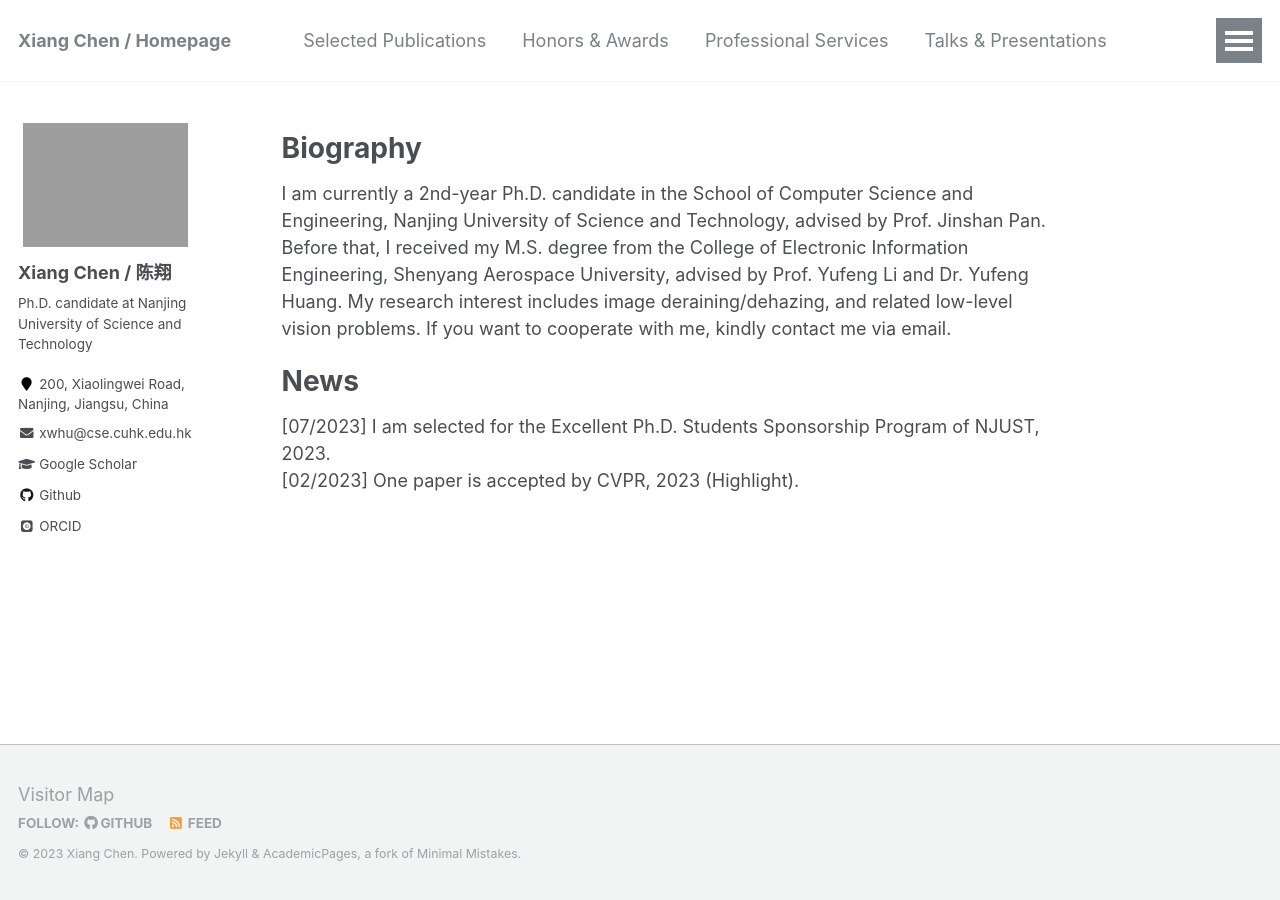
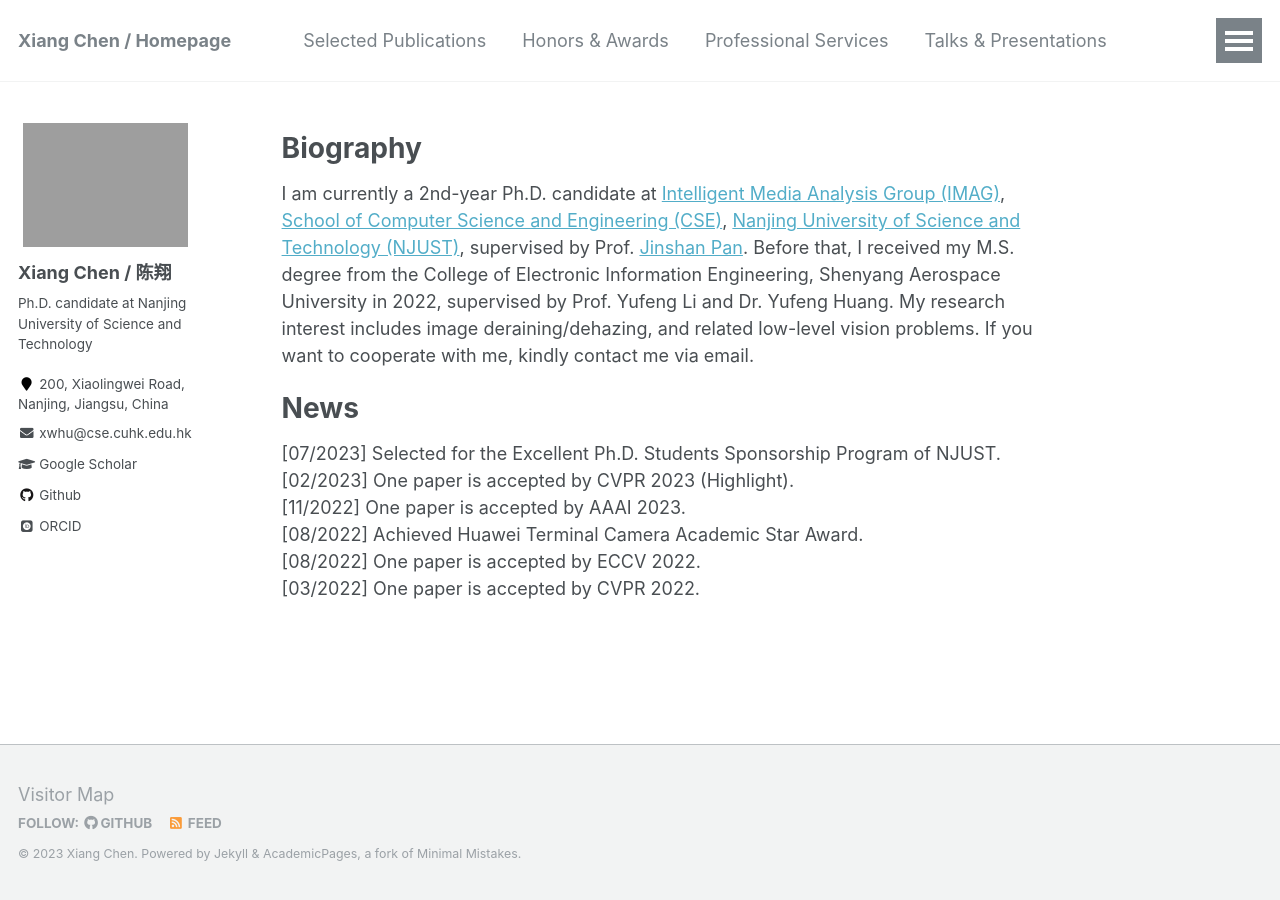
Before and after one commit to cschenxiang/cschenxiang.github.io, a Jekyll site: the page built from _pages/about.md, in a window 1280 px wide. Built offline with Jekyll 4.4.1, drawn with Linux system fonts in a browser that asks for light colours; some web fonts are replaced.

Commit message:
Update about.md

```diff
--- a/_pages/about.md
+++ b/_pages/about.md
@@ -10,9 +10,14 @@ redirect_from:
 
 Biography
 ======
-I am currently a 2nd-year Ph.D. candidate in the School of Computer Science and Engineering, Nanjing University of Science and Technology, advised by Prof. Jinshan Pan. Before that, I received my M.S. degree from the College of Electronic Information Engineering, Shenyang Aerospace University, advised by Prof. Yufeng Li and Dr. Yufeng Huang. My research interest includes image deraining/dehazing, and related low-level vision problems. If you want to cooperate with me, kindly contact me via email.
+I am currently a 2nd-year Ph.D. candidate at <a href="https://imag-njust.net/">Intelligent Media Analysis Group (IMAG)</a>, <a href="https://cs.njust.edu.cn/">School of Computer Science and Engineering (CSE)</a>, <a href="https://www.njust.edu.cn/">Nanjing University of Science and Technology (NJUST)</a>, supervised by Prof. <a href="https://jspan.github.io/" target="_blank"> Jinshan Pan</a>. Before that, I received my M.S. degree from the College of Electronic Information Engineering, Shenyang Aerospace University in 2022, supervised by Prof. Yufeng Li and Dr. Yufeng Huang. My research interest includes image deraining/dehazing, and related low-level vision problems. If you want to cooperate with me, kindly contact me via email.
+
 
 News
 ======
-[07/2023] I am selected for the Excellent Ph.D. Students Sponsorship Program of NJUST, 2023. <br>
-[02/2023] One paper is accepted by CVPR, 2023 (Highlight). <br>
+[07/2023] Selected for the Excellent Ph.D. Students Sponsorship Program of NJUST. <br>
+[02/2023] One paper is accepted by CVPR 2023 (Highlight). <br>
+[11/2022] One paper is accepted by AAAI 2023. <br>
+[08/2022] Achieved Huawei Terminal Camera Academic Star Award. <br>
+[08/2022] One paper is accepted by ECCV 2022. <br>
+[03/2022] One paper is accepted by CVPR 2022. <br>
```
